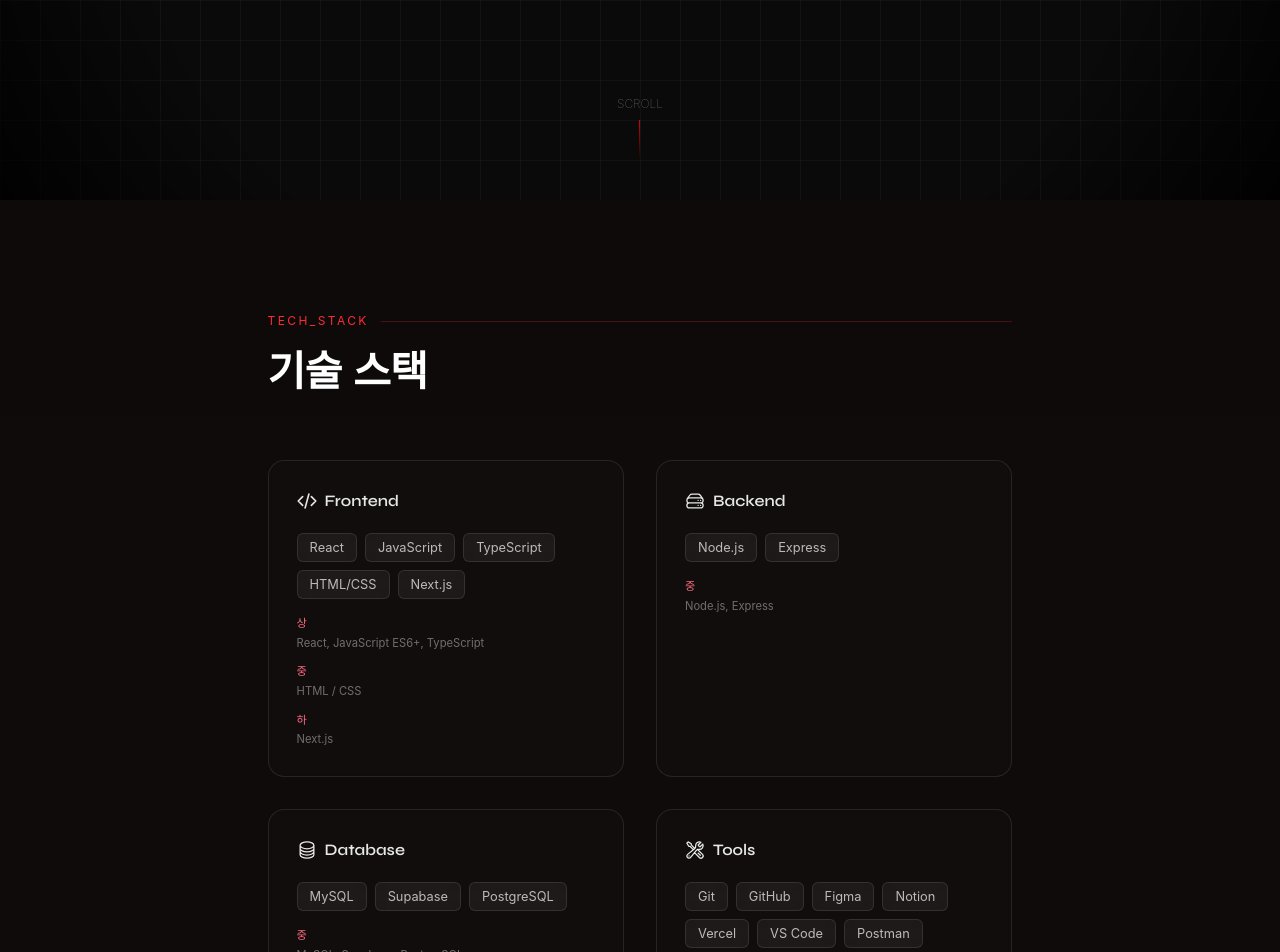
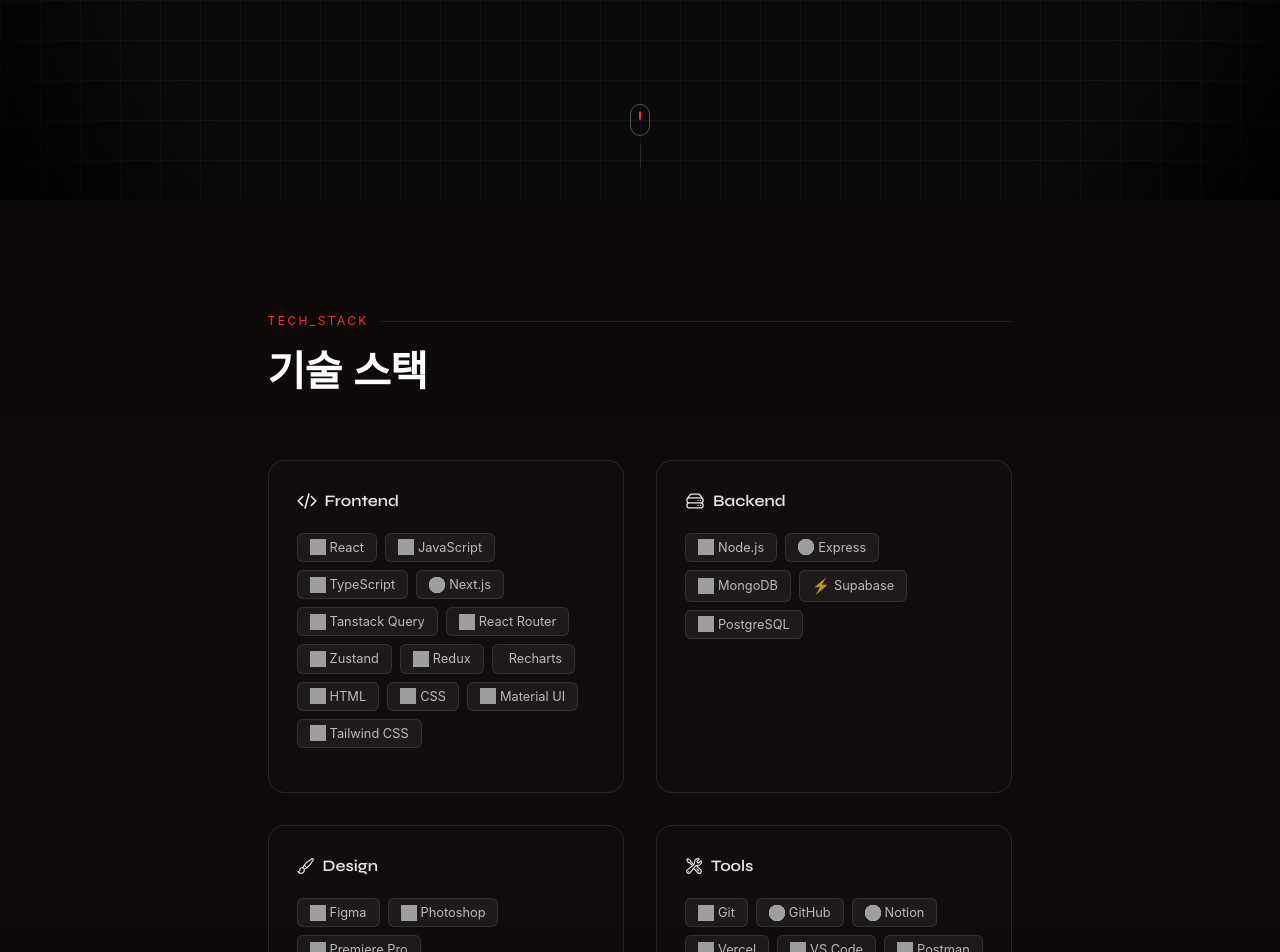
Before and after one commit to JiHy0ung/Portfolio-2026, a React (Vite) app: page / in a window 1280 px wide. Shown: the part 600-1552 px from the top of the page. Built offline with nearby package versions, Linux system fonts and the light colour scheme; grey boxes are pictures that could not be loaded; a web font is replaced by a local one.

Commit message:
design: 문구및 디자인 디테일 수정

```diff
--- a/src/components/sections/Hero.tsx
+++ b/src/components/sections/Hero.tsx
@@ -39,7 +39,7 @@ const Hero = () => {
         <p
           className="
           select-none
-          font-intel text-[0.75rem] font-regular
+          font-intel text-[0.625rem] md:text-[0.75rem] font-regular
           tracking-tighter
           pb-[0.125rem] break-keep "
         >
@@ -49,17 +49,22 @@ const Hero = () => {
       </div>
       <h2
         data-cursor="magnify"
-        className="select-none font-pretendard text-6xl font-extrabold tracking-tight mb-[0.25rem]"
+        className="select-none
+        font-pretendard text-2xl sm:text-3xl md:text-6xl font-extrabold tracking-tight mb-[0.25rem]"
       >
         유지형
       </h2>
       <h1
         data-cursor="magnify"
-        className="select-none font-syne text-7xl font-black break-keep tracking-tight mb-[0.875rem]"
+        className="select-none font-syne text-3xl sm:text-4xl md:text-7xl font-black break-keep tracking-tight mb-[0.875rem]"
       >
         JiHyoung You
       </h1>
-      <p className="select-none group font-pretendard text-lg text-neutral-500 mb-[3rem] flex flex-wrap cursor-default">
+      <p
+        className="select-none group font-pretendard
+        text-sm sm:text-md md:text-lg text-neutral-500
+        mb-[3rem] flex flex-wrap cursor-default"
+      >
         {intro.split("").map((char, index) => (
           <span
             key={index}
@@ -184,19 +189,14 @@ const Hero = () => {
       {/* 스크롤 가이드 */}
       <div
         className="
-        absolute bottom-10 left-1/2 -translate-x-1/2
-        flex flex-col items-center gap-2
-        text-xs text-white/50 font-thin"
+        absolute bottom-8 left-1/2 -translate-x-1/2
+        flex flex-col items-center
+        text-white/40"
       >
-        <span>SCROLL</span>
-        <div
-          className="
-          w-px h-10
-          bg-gradient-to-b
-          from-red-600
-          to-transparent
-          animate-[scrollLine_2s_1.4s_infinite]"
-        ></div>
+        <div className="w-5 h-8 border border-white/30 rounded-full flex justify-center">
+          <div className="w-[2px] h-2 bg-red-500 mt-2 animate-bounce" />
+        </div>
+        <div className="w-[1px] h-6 bg-white/10 mt-2" />
       </div>
     </div>
   );
--- a/src/components/sections/Projects.tsx
+++ b/src/components/sections/Projects.tsx
@@ -20,15 +20,7 @@ const PROJECTS: Project[] = [
       "TanStack Query 도입으로 서버 상태 관리 및 API 캐싱 최적화",
       "Vercel CI/CD 자동 배포 파이프라인 구성",
     ],
-    tech: [
-      "React",
-      "TypeScript",
-      "Vite",
-      "MUI",
-      "TanStack Query",
-      "Supabase",
-      "Tour API",
-    ],
+    tech: ["React", "TypeScript", "Vite", "MUI", "TanStack Query", "Supabase"],
     links: [
       {
         label: "라이브 데모",
@@ -52,14 +44,7 @@ const PROJECTS: Project[] = [
       "Google OAuth + Cloudinary 이미지 업로드",
       "Husky + lint-staged 코드 품질 자동화",
     ],
-    tech: [
-      "React 19",
-      "TypeScript",
-      "Redux Toolkit",
-      "MUI",
-      "FullCalendar",
-      "Cloudinary",
-    ],
+    tech: ["React", "TypeScript", "Redux Toolkit", "MUI", "Cloudinary"],
     links: [
       {
         label: "라이브 데모",
@@ -110,7 +95,10 @@ function ProjectCard({ project }: { project: Project }) {
       relative overflow-hidden
       bg-[#2a0f0f]/70 border border-[#3b1e1e] rounded-2xl
       p-8 px-10
-        grid grid-cols-[1fr_auto] gap-8 items-start
+
+      grid grid-cols-1 md:grid-cols-[1fr_auto]
+      gap-8 items-start
+
       hover:-translate-y-1 hover:border-red-500/40
       hover:shadow-[0_20px_60px_rgba(0,0,0,.4)]
       transition-all duration-300
@@ -169,7 +157,15 @@ function ProjectCard({ project }: { project: Project }) {
         </div>
       </div>
 
-      <div className="relative z-10 flex flex-col gap-3 min-w-[110px]">
+      <div
+        className="
+        relative z-10
+        flex flex-row md:flex-col
+        gap-3
+        w-full md:w-auto
+        "
+      >
+        {" "}
         {project.links.map((link) => (
           <a
             key={link.label}
--- a/src/components/sections/Skills.tsx
+++ b/src/components/sections/Skills.tsx
@@ -1,12 +1,14 @@
 import type { ReactNode } from "react";
 
-type LevelKey = "상" | "중" | "하";
+type SkillTag = {
+  label: string;
+  icon?: ReactNode;
+};
 
 type SkillGroupType = {
   icon: ReactNode;
   title: string;
-  tags: string[];
-  levels: Record<LevelKey, string[]>;
+  tags: SkillTag[];
 };
 
 const SKILL_GROUPS: SkillGroupType[] = [
@@ -16,25 +18,195 @@ const SKILL_GROUPS: SkillGroupType[] = [
         xmlns="http://www.w3.org/2000/svg"
         fill="none"
         viewBox="0 0 24 24"
-        stroke-width="2"
+        strokeWidth="2"
         stroke="currentColor"
         className="size-5"
       >
         <path
-          stroke-linecap="round"
-          stroke-linejoin="round"
+          strokeLinecap="round"
+          strokeLinejoin="round"
           d="M17.25 6.75 22.5 12l-5.25 5.25m-10.5 0L1.5 12l5.25-5.25m7.5-3-4.5 16.5"
         />
       </svg>
     ),
     title: "Frontend",
-    tags: ["React", "JavaScript", "TypeScript", "HTML/CSS", "Next.js"],
-    levels: {
-      상: ["React", "JavaScript ES6+", "TypeScript"],
-      중: ["HTML / CSS"],
-      하: ["Next.js"],
+    tags: [
+      {
+        label: "React",
+        icon: (
+          <img
+            src="https://cdn.jsdelivr.net/gh/devicons/devicon/icons/react/react-original.svg"
+            className="w-4 h-4"
+          />
+        ),
       },
+      {
+        label: "JavaScript",
+        icon: (
+          <img
+            src="https://cdn.jsdelivr.net/gh/devicons/devicon/icons/javascript/javascript-original.svg"
+            className="w-4 h-4"
+          />
+        ),
       },
+      {
+        label: "TypeScript",
+        icon: (
+          <img
+            src="https://cdn.jsdelivr.net/gh/devicons/devicon/icons/typescript/typescript-original.svg"
+            className="w-4 h-4"
+          />
+        ),
+      },
+      {
+        label: "Next.js",
+        icon: (
+          <img
+            src="https://cdn.jsdelivr.net/gh/devicons/devicon/icons/nextjs/nextjs-original.svg"
+            className="w-4 h-4 bg-white rounded-full"
+          />
+        ),
+      },
+      {
+        label: "Tanstack Query",
+        icon: (
+          <img
+            src="https://img.jsdelivr.com/github.com/TanStack.png"
+            className="w-4 h-4"
+          />
+        ),
+      },
+      {
+        label: "React Router",
+        icon: (
+          <img
+            src="https://reactrouter.com/_brand/react-router-brand-assets/logo/Dark.svg"
+            className="w-4 h-4"
+          />
+        ),
+      },
+      {
+        label: "Zustand",
+        icon: (
+          <img
+            src="https://user-images.githubusercontent.com/958486/218346783-72be5ae3-b953-4dd7-b239-788a882fdad6.svg"
+            className="w-4 h-4"
+          />
+        ),
+      },
+      {
+        label: "Redux",
+        icon: (
+          <img
+            src="https://cdn.jsdelivr.net/gh/devicons/devicon/icons/redux/redux-original.svg"
+            className="w-4 h-4"
+          />
+        ),
+      },
+      {
+        label: "Recharts",
+      },
+      {
+        label: "HTML",
+        icon: (
+          <img
+            src="https://cdn.jsdelivr.net/gh/devicons/devicon/icons/html5/html5-original.svg"
+            className="w-4 h-4"
+          />
+        ),
+      },
+      {
+        label: "CSS",
+        icon: (
+          <img
+            src="https://cdn.jsdelivr.net/gh/devicons/devicon/icons/css3/css3-original.svg"
+            className="w-4 h-4"
+          />
+        ),
+      },
+      {
+        label: "Material UI",
+        icon: (
+          <img
+            src="https://cdn.jsdelivr.net/gh/devicons/devicon/icons/materialui/materialui-original.svg"
+            className="w-4 h-4"
+          />
+        ),
+      },
+      {
+        label: "Tailwind CSS",
+        icon: (
+          <img
+            src="https://cdn.jsdelivr.net/gh/devicons/devicon/icons/tailwindcss/tailwindcss-original.svg"
+            className="w-4 h-4"
+          />
+        ),
+      },
+    ],
+  },
+
+  {
+    icon: (
+      <svg
+        xmlns="http://www.w3.org/2000/svg"
+        fill="none"
+        viewBox="0 0 24 24"
+        strokeWidth="1.5"
+        stroke="currentColor"
+        className="size-5"
+      >
+        <path
+          strokeLinecap="round"
+          strokeLinejoin="round"
+          d="M5.25 14.25h13.5m-13.5 0a3 3 0 0 1-3-3m3 3a3 3 0 1 0 0 6h13.5a3 3 0 1 0 0-6m-16.5-3a3 3 0 0 1 3-3h13.5a3 3 0 0 1 3 3m-19.5 0a4.5 4.5 0 0 1 .9-2.7L5.737 5.1a3.375 3.375 0 0 1 2.7-1.35h7.126c1.062 0 2.062.5 2.7 1.35l2.587 3.45a4.5 4.5 0 0 1 .9 2.7m0 0a3 3 0 0 1-3 3m0 3h.008v.008h-.008v-.008Zm0-6h.008v.008h-.008v-.008Zm-3 6h.008v.008h-.008v-.008Zm0-6h.008v.008h-.008v-.008Z"
+        />
+      </svg>
+    ),
+    title: "Backend",
+    tags: [
+      {
+        label: "Node.js",
+        icon: (
+          <img
+            src="https://cdn.jsdelivr.net/gh/devicons/devicon/icons/nodejs/nodejs-original.svg"
+            className="w-4 h-4"
+          />
+        ),
+      },
+      {
+        label: "Express",
+        icon: (
+          <img
+            src="https://cdn.jsdelivr.net/gh/devicons/devicon/icons/express/express-original.svg"
+            className="w-4 h-4 bg-white rounded-full"
+          />
+        ),
+      },
+      {
+        label: "MongoDB",
+        icon: (
+          <img
+            src="https://cdn.jsdelivr.net/gh/devicons/devicon/icons/mongodb/mongodb-original.svg"
+            className="w-4 h-4"
+          />
+        ),
+      },
+      {
+        label: "Supabase",
+        icon: <span>⚡</span>,
+      },
+      {
+        label: "PostgreSQL",
+        icon: (
+          <img
+            src="https://cdn.jsdelivr.net/gh/devicons/devicon/icons/postgresql/postgresql-original.svg"
+            className="w-4 h-4"
+          />
+        ),
+      },
+    ],
+  },
+
   {
     icon: (
       <svg
@@ -43,23 +215,47 @@ const SKILL_GROUPS: SkillGroupType[] = [
         viewBox="0 0 24 24"
         stroke-width="1.5"
         stroke="currentColor"
-        className="size-5"
+        className="size-4.5"
       >
         <path
           stroke-linecap="round"
           stroke-linejoin="round"
-          d="M5.25 14.25h13.5m-13.5 0a3 3 0 0 1-3-3m3 3a3 3 0 1 0 0 6h13.5a3 3 0 1 0 0-6m-16.5-3a3 3 0 0 1 3-3h13.5a3 3 0 0 1 3 3m-19.5 0a4.5 4.5 0 0 1 .9-2.7L5.737 5.1a3.375 3.375 0 0 1 2.7-1.35h7.126c1.062 0 2.062.5 2.7 1.35l2.587 3.45a4.5 4.5 0 0 1 .9 2.7m0 0a3 3 0 0 1-3 3m0 3h.008v.008h-.008v-.008Zm0-6h.008v.008h-.008v-.008Zm-3 6h.008v.008h-.008v-.008Zm0-6h.008v.008h-.008v-.008Z"
+          d="M9.53 16.122a3 3 0 0 0-5.78 1.128 2.25 2.25 0 0 1-2.4 2.245 4.5 4.5 0 0 0 8.4-2.245c0-.399-.078-.78-.22-1.128Zm0 0a15.998 15.998 0 0 0 3.388-1.62m-5.043-.025a15.994 15.994 0 0 1 1.622-3.395m3.42 3.42a15.995 15.995 0 0 0 4.764-4.648l3.876-5.814a1.151 1.151 0 0 0-1.597-1.597L14.146 6.32a15.996 15.996 0 0 0-4.649 4.763m3.42 3.42a6.776 6.776 0 0 0-3.42-3.42"
         />
       </svg>
     ),
-    title: "Backend",
-    tags: ["Node.js", "Express"],
-    levels: {
-      상: [],
-      중: ["Node.js", "Express"],
-      하: [],
+    title: "Design",
+    tags: [
+      {
+        label: "Figma",
+        icon: (
+          <img
+            src="https://cdn.jsdelivr.net/gh/devicons/devicon/icons/figma/figma-original.svg"
+            className="w-4 h-4"
+          />
+        ),
       },
+      {
+        label: "Photoshop",
+        icon: (
+          <img
+            src="https://cdn.jsdelivr.net/gh/devicons/devicon/icons/photoshop/photoshop-original.svg"
+            className="w-4 h-4"
+          />
+        ),
       },
+      {
+        label: "Premiere Pro",
+        icon: (
+          <img
+            src="https://raw.githubusercontent.com/devicons/devicon/54cfe13ac10eaa1ef817a343ab0a9437eb3c2e08/icons/premierepro/premierepro-original.svg"
+            className="w-4 h-4"
+          />
+        ),
+      },
+    ],
+  },
+
   {
     icon: (
       <svg
@@ -68,32 +264,7 @@ const SKILL_GROUPS: SkillGroupType[] = [
         viewBox="0 0 24 24"
         stroke-width="1.5"
         stroke="currentColor"
-        className="size-5"
-      >
-        <path
-          stroke-linecap="round"
-          stroke-linejoin="round"
-          d="M20.25 6.375c0 2.278-3.694 4.125-8.25 4.125S3.75 8.653 3.75 6.375m16.5 0c0-2.278-3.694-4.125-8.25-4.125S3.75 4.097 3.75 6.375m16.5 0v11.25c0 2.278-3.694 4.125-8.25 4.125s-8.25-1.847-8.25-4.125V6.375m16.5 0v3.75m-16.5-3.75v3.75m16.5 0v3.75C20.25 16.153 16.556 18 12 18s-8.25-1.847-8.25-4.125v-3.75m16.5 0c0 2.278-3.694 4.125-8.25 4.125s-8.25-1.847-8.25-4.125"
-        />
-      </svg>
-    ),
-    title: "Database",
-    tags: ["MySQL", "Supabase", "PostgreSQL"],
-    levels: {
-      상: [],
-      중: ["MySQL", "Supabase", "PostgreSQL"],
-      하: [],
-    },
-  },
-  {
-    icon: (
-      <svg
-        xmlns="http://www.w3.org/2000/svg"
-        fill="none"
-        viewBox="0 0 24 24"
-        stroke-width="1.5"
-        stroke="currentColor"
-        className="size-5"
+        className="size-4.5"
       >
         <path
           stroke-linecap="round"
@@ -103,12 +274,71 @@ const SKILL_GROUPS: SkillGroupType[] = [
       </svg>
     ),
     title: "Tools",
-    tags: ["Git", "GitHub", "Figma", "Notion", "Vercel", "VS Code", "Postman"],
-    levels: {
-      상: ["Git", "GitHub"],
-      중: ["Figma", "Notion ", "VS Code", "Postman"],
-      하: ["Vercel"],
+    tags: [
+      {
+        label: "Git",
+        icon: (
+          <img
+            src="https://cdn.jsdelivr.net/gh/devicons/devicon/icons/git/git-original.svg"
+            className="w-4 h-4"
+          />
+        ),
       },
+      {
+        label: "GitHub",
+        icon: (
+          <img
+            src="https://cdn.jsdelivr.net/gh/devicons/devicon/icons/github/github-original.svg"
+            className="w-4 h-4 bg-white rounded-full"
+          />
+        ),
+      },
+      {
+        label: "Notion",
+        icon: (
+          <img
+            src="https://img.jsdelivr.com/github.com/makenotion.png"
+            className="w-4 h-4 bg-white rounded-full"
+          />
+        ),
+      },
+      {
+        label: "Vercel",
+        icon: (
+          <img
+            src="https://cdn.jsdelivr.net/gh/devicons/devicon/icons/vercel/vercel-original.svg"
+            className="w-4 h-4"
+          />
+        ),
+      },
+      {
+        label: "VS Code",
+        icon: (
+          <img
+            src="https://cdn.jsdelivr.net/gh/devicons/devicon/icons/vscode/vscode-original.svg"
+            className="w-4 h-4"
+          />
+        ),
+      },
+      {
+        label: "Postman",
+        icon: (
+          <img
+            src="https://cdn.jsdelivr.net/gh/devicons/devicon/icons/postman/postman-original.svg"
+            className="w-4 h-4"
+          />
+        ),
+      },
+      {
+        label: "npm",
+        icon: (
+          <img
+            src="https://img.jsdelivr.com/github.com/npm.png"
+            className="w-4 h-4"
+          />
+        ),
+      },
+    ],
   },
 ];
 
@@ -143,43 +373,22 @@ function SkillGroup({ icon, title, tags, levels }: SkillGroupType) {
       <div className="flex flex-wrap gap-2 mb-4">
         {tags.map((tag) => (
           <span
-            key={tag}
+            key={tag.label}
             className="
         px-3 py-1 rounded-md text-[0.8rem]
-
-              bg-white/5
-              border border-white/10
-              text-white/70
-
-              backdrop-blur-md
-
+        bg-white/5 border border-white/10
+        text-white/70 backdrop-blur-md
+        flex items-center gap-1
         hover:bg-[#ff3b5c]/10
         hover:border-[#ff3b5c]/30
         hover:text-[#ff6b81]
-
         transition-all duration-200
       "
           >
-            {tag}
+            <span className="text-[0.9rem]">{tag.icon}</span>
+            {tag.label}
           </span>
         ))}
-      </div>
-
-      <div className="space-y-3">
-        {(Object.entries(levels) as [LevelKey, string[]][]).map(
-          ([level, list]) =>
-            list.length > 0 && (
-              <div key={level}>
-                <p className="text-[0.7rem] text-[#ff6b81] mb-1">{level}</p>
-
-                <div className="space-y-1">
-                  <p className="text-[0.7rem] text-white/40 leading-snug">
-                    {list.join(", ")}
-                  </p>
-                </div>
-              </div>
-            ),
-        )}
       </div>
     </div>
   );
```
Also changed, not shown: src/components/sections/Contact.tsx (+16 -5 lines). Lines whose indentation alone changed are shown as unchanged.
